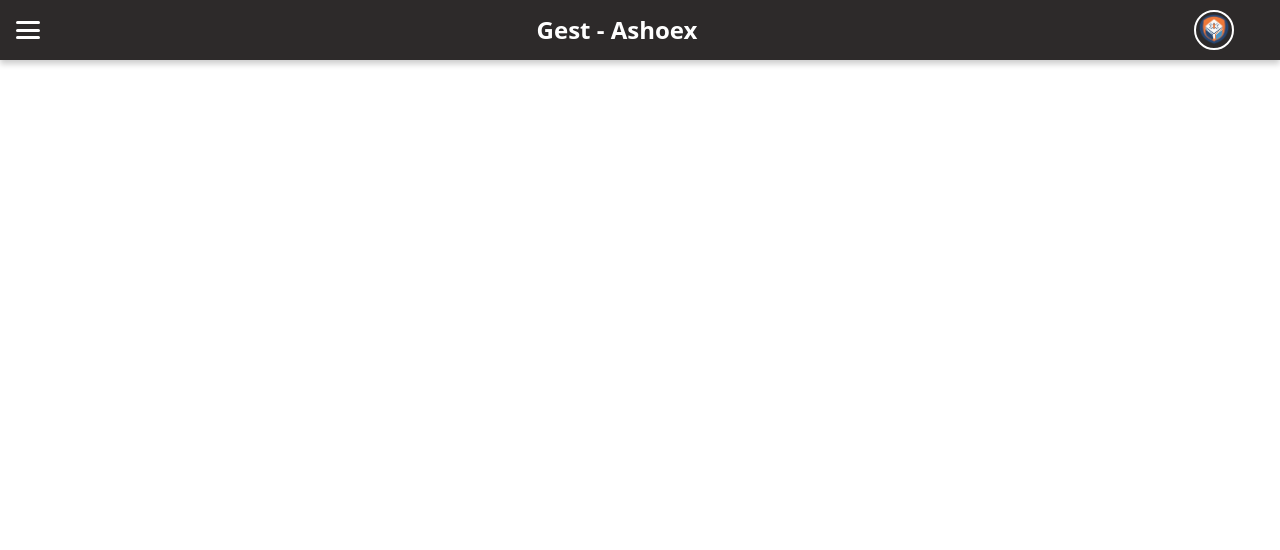
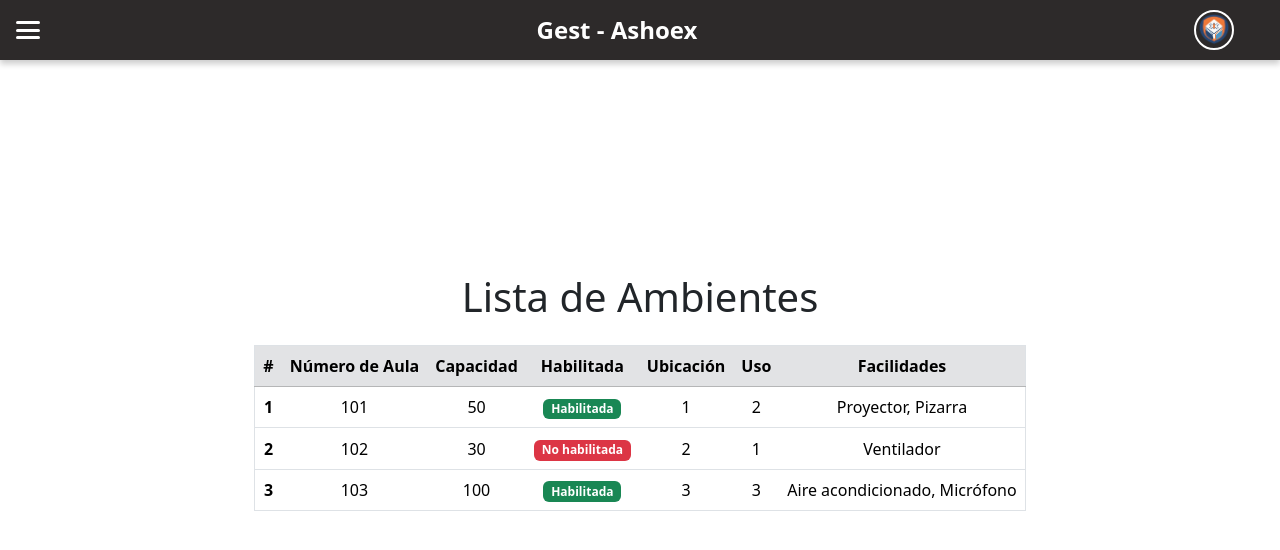
Before and after one commit to vladimircostaj/gest-ashoex, a React (Vite) app in the folder gest-ashoex-frontend/: page /lista-ambientes in a window 1280 px wide. Before the commit this address had no page. Shown: the top 550 px of the page. Built offline with nearby package versions, Linux system fonts and the light colour scheme.

Commit message:
Agrengando librerias y Vistas de ambientes

```diff
--- a/gest-ashoex-frontend/package.json
+++ b/gest-ashoex-frontend/package.json
@@ -14,6 +14,7 @@
     "@emotion/styled": "^11.13.5",
     "@mui/icons-material": "^6.1.9",
     "@mui/material": "^6.1.9",
+    "@popperjs/core": "^2.11.8",
     "axios": "^1.7.8",
     "bootstrap": "^5.3.3",
     "react": "^18.3.1",
--- a/gest-ashoex-frontend/src/App.jsx
+++ b/gest-ashoex-frontend/src/App.jsx
@@ -6,6 +6,7 @@ import SlideBar from "./components/common/slidebar.jsx";
 
 import { BrowserRouter as Router, Routes, Route } from "react-router-dom";
 import RegistrarAmbiente from "./pages/Ambiente/registrar_ambiente_page.jsx";
+import ListaAmbientes from "./pages/Ambiente/listar_ambientes_page.jsx";
 function App() {
   const [isSliderOpen, setIsSliderOpen] = useState(false);
   const toggleSlider = () => setIsSliderOpen((prevState) => !prevState);
@@ -19,6 +20,7 @@ function App() {
       <Routes>
         <Route path="/" element={<HealthCheck />} />
         <Route path="/registrar-ambiente" element={<RegistrarAmbiente />} />
+        <Route path="/lista-ambientes" element={<ListaAmbientes />} />
       </Routes>
     </Router>
   );
--- /dev/null
+++ b/gest-ashoex-frontend/src/components/BreadCrumb/breadcrumb.jsx
@@ -0,0 +1,28 @@
+import React from "react";
+import { Link } from "react-router-dom";
+
+const Breadcrumb = ({ items }) => {
+  return (
+    <nav aria-label="breadcrumb">
+      <ol className="breadcrumb">
+        {items.map((item, index) => (
+          <li
+            key={index}
+            className={`breadcrumb-item ${
+              index === items.length - 1 ? "active" : ""
+            }`}
+            aria-current={index === items.length - 1 ? "page" : undefined}
+          >
+            {index === items.length - 1 ? (
+              item.label
+            ) : (
+              <Link to={item.path}>{item.label}</Link>
+            )}
+          </li>
+        ))}
+      </ol>
+    </nav>
+  );
+};
+
+export default Breadcrumb;
--- a/gest-ashoex-frontend/src/components/common/slidebar.jsx
+++ b/gest-ashoex-frontend/src/components/common/slidebar.jsx
@@ -52,7 +52,7 @@ const SliderBar = ({ isOpen, toggleSlider }) => {
               <AddCircleIcon style={{ color: "white", marginRight: "10px" }} />
               Agregar Ambiente
             </SubMenuItem>
-            <SubMenuItem onClick={() => navigate("/listar-ambiente")}>
+            <SubMenuItem onClick={() => navigate("/lista-ambientes")}>
               <ListAltIcon style={{ color: "white", marginRight: "10px" }} />
               Ver Lista de Ambientes
             </SubMenuItem>
--- a/gest-ashoex-frontend/src/components/health/health.jsx
+++ b/gest-ashoex-frontend/src/components/health/health.jsx
@@ -1,42 +1,14 @@
-import { useEffect, useState } from 'react';
-import fetchHealthStatus from '../../services/healthService.js';
-import reactLogo from '../../assets/react.svg';
-import viteLogo from '/vite.svg';
+import Breadcrumb from "../Breadcrumb/breadcrumb.jsx";
 
 const HealthCheck = () => {
-    const [status, setStatus] = useState({});
-    const [error, setError] = useState(null);
+  const breadcrumbItems = [{ label: "Home", path: "/" }];
 
-    useEffect(() => {
-        const getHealthStatus = async () => {
-            try {
-                const data = await fetchHealthStatus();
-                setStatus(data);
-            } catch (err) {
-                setError(err.message);
-            }
-        };
-        getHealthStatus();
-    }, []);
-
-    return (
-        <>
-            <div>
-                <a href="https://vitejs.dev" target="_blank">
-                    <img src={viteLogo} className="logo" alt="Vite logo" />
-                </a>
-                <a href="https://react.dev" target="_blank">
-                    <img src={reactLogo} className="logo react" alt="React logo" />
-                </a>
-            </div>
-            <div>
-                <h2>Health Check</h2>
-                {error && <p>Error: {error}</p>}
-                {status.status ? <h3>Status:  {status.status}</h3> : <h3>Loading...</h3>}
-                {status.database ? <h3>Database:  {status.database}</h3> : <h3>Connecting database...</h3>}
-            </div>
-        </>
-    );
+  return (
+    <div className="container mt-4">
+      <Breadcrumb items={breadcrumbItems} />
+      <h1 className="mt-4">Bienvenido a la página principal</h1>
+    </div>
+  );
 };
 
 export default HealthCheck;
--- /dev/null
+++ b/gest-ashoex-frontend/src/pages/Ambiente/listar_ambientes_page.jsx
@@ -0,0 +1,80 @@
+import React, { useState } from "react";
+
+const ListaAmbientes = () => {
+  const [ambientes, setAmbientes] = useState([
+    {
+      numero_aula: "101",
+      capacidad: 50,
+      habilitada: true,
+      id_ubicacion: "1",
+      id_uso: "2",
+      facilidades: ["Proyector", "Pizarra"],
+    },
+    {
+      numero_aula: "102",
+      capacidad: 30,
+      habilitada: false,
+      id_ubicacion: "2",
+      id_uso: "1",
+      facilidades: ["Ventilador"],
+    },
+    {
+      numero_aula: "103",
+      capacidad: 100,
+      habilitada: true,
+      id_ubicacion: "3",
+      id_uso: "3",
+      facilidades: ["Aire acondicionado", "Micrófono"],
+    },
+  ]);
+
+  return (
+    <div className="">
+      <h1 className="mb-4 text-center">Lista de Ambientes</h1>
+      <table className="table table-hover border">
+        <thead>
+          <tr className="table-secondary text-center">
+            <th scope="col">#</th>
+            <th scope="col">Número de Aula</th>
+            <th scope="col">Capacidad</th>
+            <th scope="col">Habilitada</th>
+            <th scope="col">Ubicación</th>
+            <th scope="col">Uso</th>
+            <th scope="col">Facilidades</th>
+          </tr>
+        </thead>
+        <tbody>
+          {ambientes.length > 0 ? (
+            ambientes.map((ambiente, index) => (
+              <tr key={index} className="align-middle">
+                <th scope="row" className="text-center">
+                  {index + 1}
+                </th>
+                <td className="text-center">{ambiente.numero_aula}</td>
+                <td className="text-center">{ambiente.capacidad}</td>
+                <td className="text-center">
+                  {ambiente.habilitada ? (
+                    <span className="badge bg-success">Habilitada</span>
+                  ) : (
+                    <span className="badge bg-danger">No habilitada</span>
+                  )}
+                </td>
+                <td className="text-center">{ambiente.id_ubicacion}</td>
+                <td className="text-center">{ambiente.id_uso}</td>
+                <td>{ambiente.facilidades.join(", ") || "Ninguna"}</td>
+              </tr>
+            ))
+          ) : (
+            <tr>
+              <td colSpan="7" className="text-center text-muted">
+                No hay ambientes registrados.
+              </td>
+            </tr>
+          )}
+        </tbody>
+      </table>
+    </div>
+  );
+};
+
+export default ListaAmbientes;
--- a/gest-ashoex-frontend/src/pages/Ambiente/registrar_ambiente_page.jsx
+++ b/gest-ashoex-frontend/src/pages/Ambiente/registrar_ambiente_page.jsx
@@ -17,7 +17,6 @@ const RegistrarAmbienteForm = () => {
     facilidades: [],
   });
 
-  // Manejar cambios en los campos
   const handleChange = (e) => {
     const { name, value, type, checked } = e.target;
 
```
Also changed, not shown: 1 other file (tests, documents, lock files or other folders).
